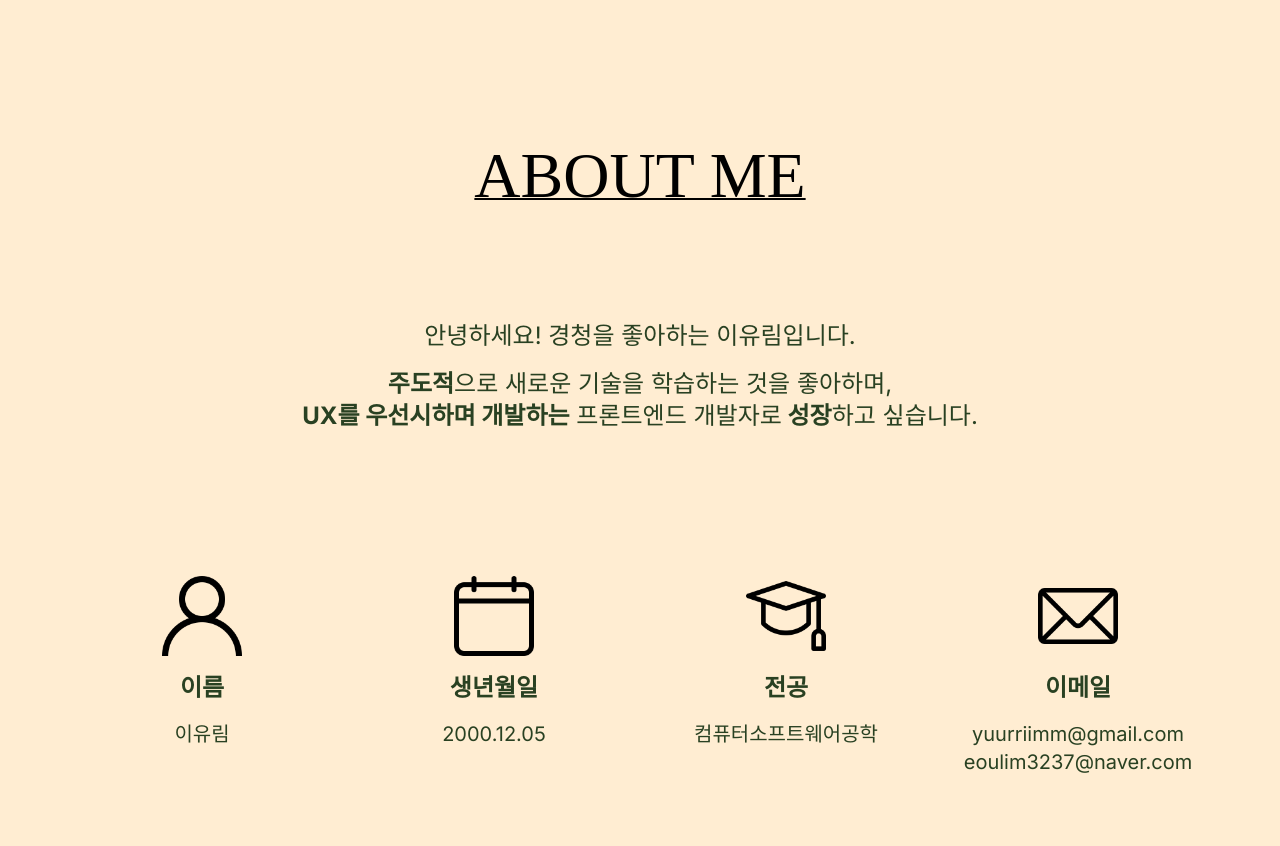
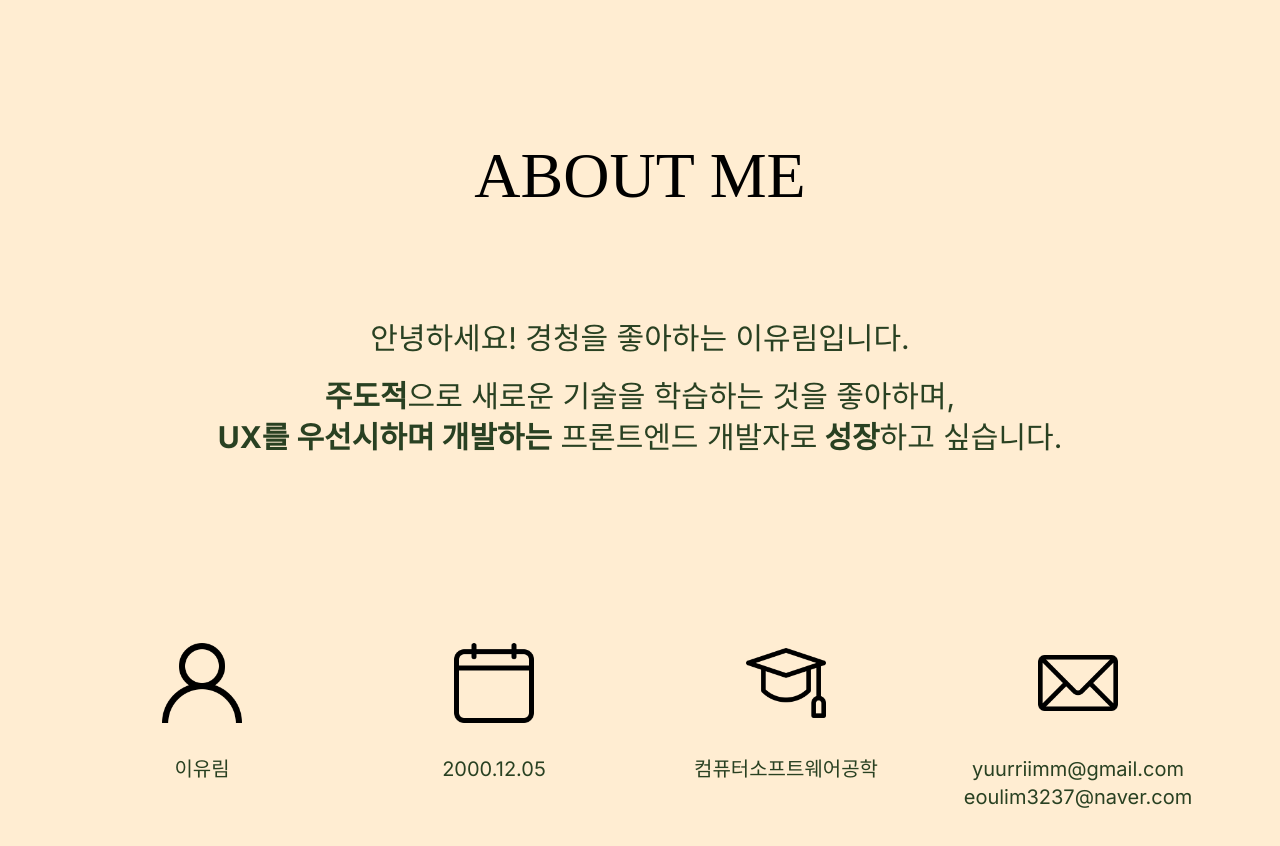
Before and after one commit to yurim1205/yurim_portfolio, a React (Vite) app in the folder yurim-portfolio/: page / in a window 1280 px wide. Shown: the part 800-1646 px from the top of the page. Built offline with nearby package versions, Linux system fonts and the light colour scheme; a web font is replaced by a local one.

Commit message:
style: css 수정

```diff
--- a/yurim-portfolio/src/components/about/about.jsx
+++ b/yurim-portfolio/src/components/about/about.jsx
@@ -9,13 +9,12 @@ import EmailIcon from "../../assets/email.png";
 const About = () => {
   const infoItems = [
     // 수정하기 편하게 아이콘 크기 따로 지정함
-    { id: 1, icon: PersonIcon, title: "이름", body: "이유림", size: "h-20 w-20" },
-    { id: 2, icon: CalenderIcon, title: "생년월일", body: "2000.12.05", size: "h-20 w-20" },
-    { id: 3, icon: GraduationIcon, title: "전공", body: "컴퓨터소프트웨어공학", size: "h-20 w-20" },
+    { id: 1, icon: PersonIcon, body: "이유림", size: "h-20 w-20" },
+    { id: 2, icon: CalenderIcon, body: "2000.12.05", size: "h-20 w-20" },
+    { id: 3, icon: GraduationIcon, body: "컴퓨터소프트웨어공학", size: "h-20 w-20" },
     {
       id: 4,
       icon: EmailIcon,
-      title: "이메일",
       body: (
         <>
           yuurriimm@gmail.com
@@ -33,15 +32,15 @@ const About = () => {
       className="w-full min-h-screen mx-auto bg-[#FFEDD2] flex flex-col items-center justify-center px-4 py-32"
     >
       <div className="max-w-6xl w-full px-4 mb-32">
-        <p className="mb-24 text-[96px] sm:text-[64px] text-center font-thin font-abhaya underline decoration-[2px]">
+        <p className="mb-24 text-[96px] sm:text-[64px] text-center font-thin font-abhaya decoration-[2px]">
           ABOUT ME
         </p>
 
-        <p className="text-3xl sm:text-2xl text-center max-w-3xl mx-auto leading-8 text-main font-sans">
+        <p className="sm:text-3xl text-center max-w-3xl mx-auto leading-8 text-main font-sans">
           안녕하세요! 경청을 좋아하는 이유림입니다.
         </p>
 
-        <p className="text-3xl sm:text-2xl text-center max-w-4xl mx-auto leading-snug mt-4 text-main font-sans">
+        <p className="text-3xl text-center max-w-4xl mx-auto leading-snug mt-5 text-main font-sans">
           <span className="font-bold">주도적</span>으로 새로운 기술을 학습하는 것을 좋아하며, <br />
           <span className="font-bold">UX를 우선시하며 개발하는</span> 프론트엔드 개발자로
           <span className="font-bold"> 성장</span>하고 싶습니다.
@@ -50,9 +49,8 @@ const About = () => {
         <div className="grid grid-cols-1 sm:grid-cols-2 lg:grid-cols-4 gap-12 pt-36">
           {infoItems.map((item) => (
             <div className="flex flex-col items-center" key={item.id}>
-              <img src={item.icon} alt={`${item.title} 아이콘`} className="h-20 w-20" />
-              <p className="text-2xl mt-4 font-bold text-main">{item.title}</p>
-              <p className="text-xl mt-4 text-main text-center">{item.body}</p>
+              <img src={item.icon} alt={`${item.title} 아이콘`} className="mt-10 h-20 w-20" />
+              <p className="text-xl mt-8 text-main text-center">{item.body}</p>
             </div>
           ))}
         </div>
```
